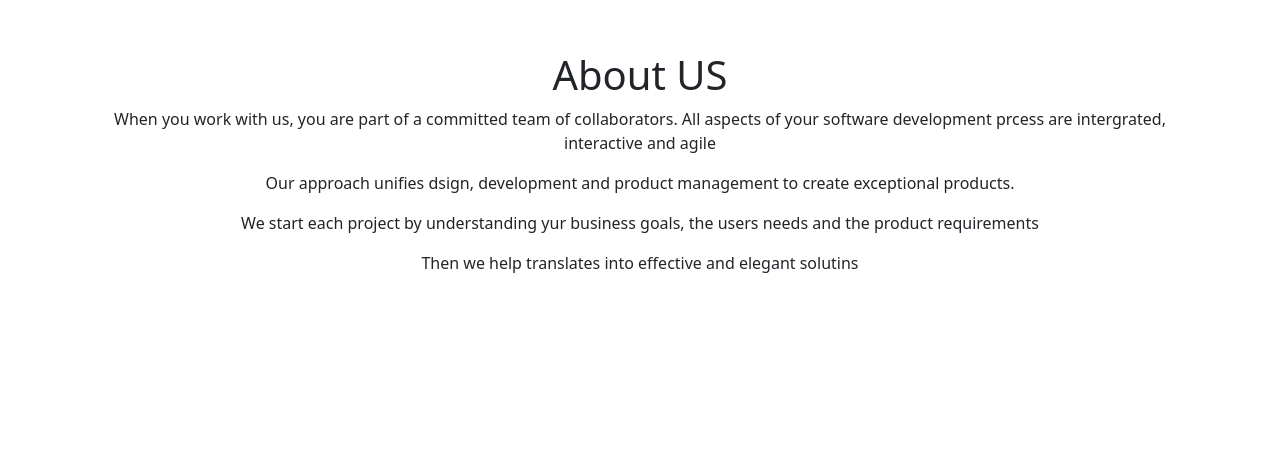
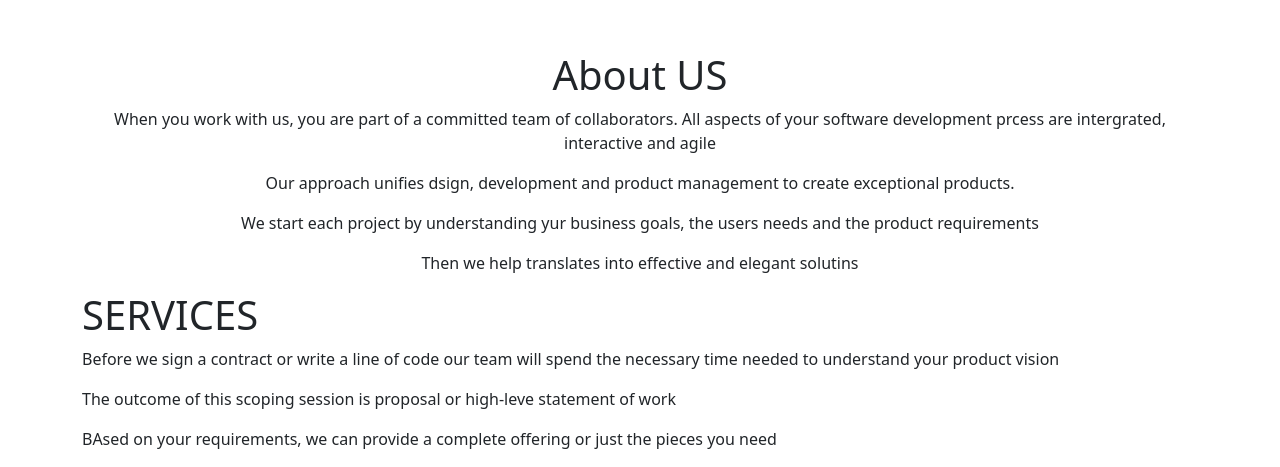
Before and after one commit to wanjugu96/Delani-Studio, a plain HTML site: page index.html in a window 1280 px wide. Shown: the part 809-1276 px from the top of the page. Before the commit the page ends 1100 px from the top, so only its background shows below. Drawn offline with nearby package versions, Linux system fonts and the light colour scheme; a script that the page names is missing.

Commit message:
adding services

```diff
--- a/index.html
+++ b/index.html
@@ -25,6 +25,12 @@
             <p>We start each project by understanding yur business goals, the users needs and the product requirements</p>
             <p>Then we help translates into effective and elegant solutins</p>
         </div>
+        <div class="services">
+            <h1>SERVICES</h1>
+            <p>Before we sign a contract or write a line of code our team will spend the necessary time needed to understand your product vision</p>
+            <p>The outcome of this scoping session is proposal or high-leve statement of work</p>
+            <p>BAsed on your requirements, we can provide a complete offering or just the pieces you need</p>
+        </div>
     </div>
 
 </body>
```
